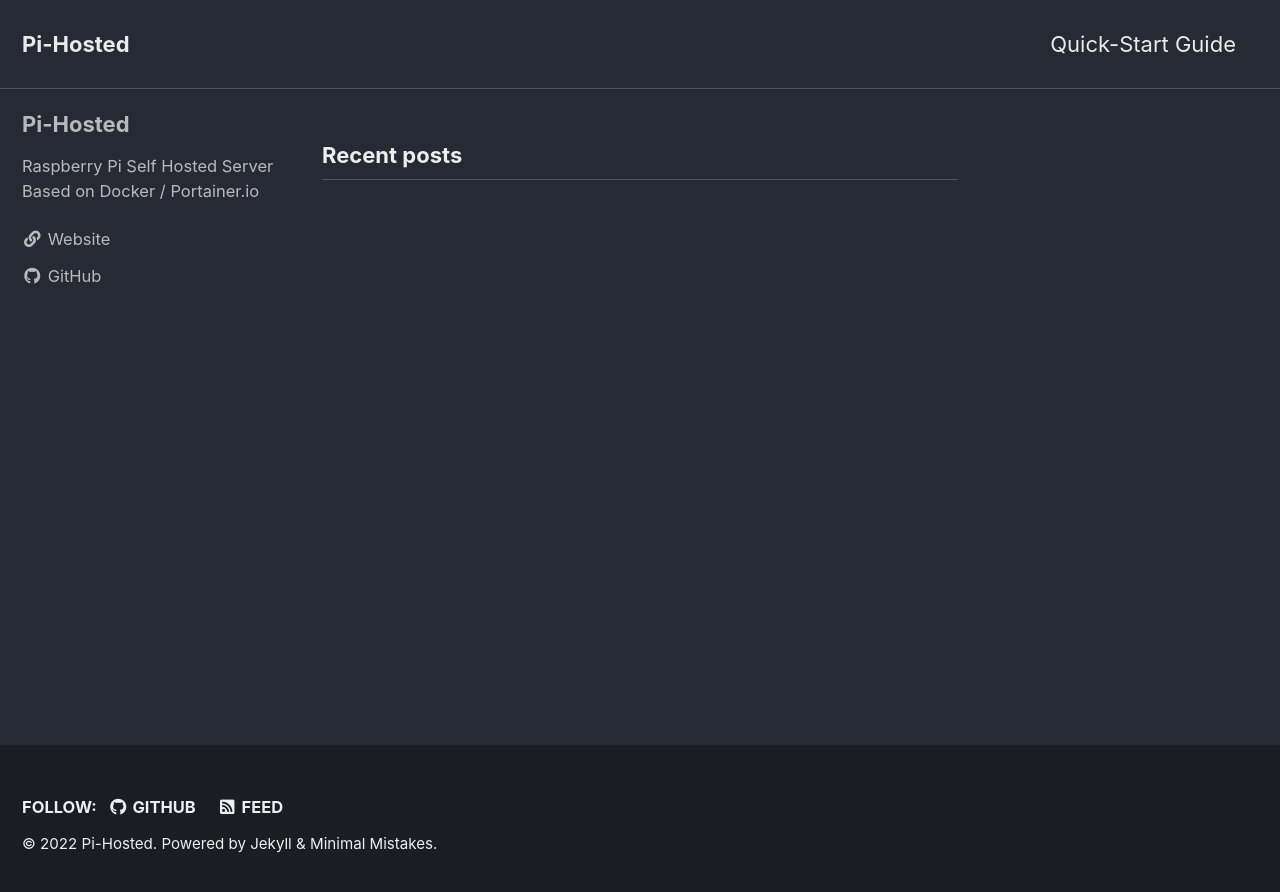
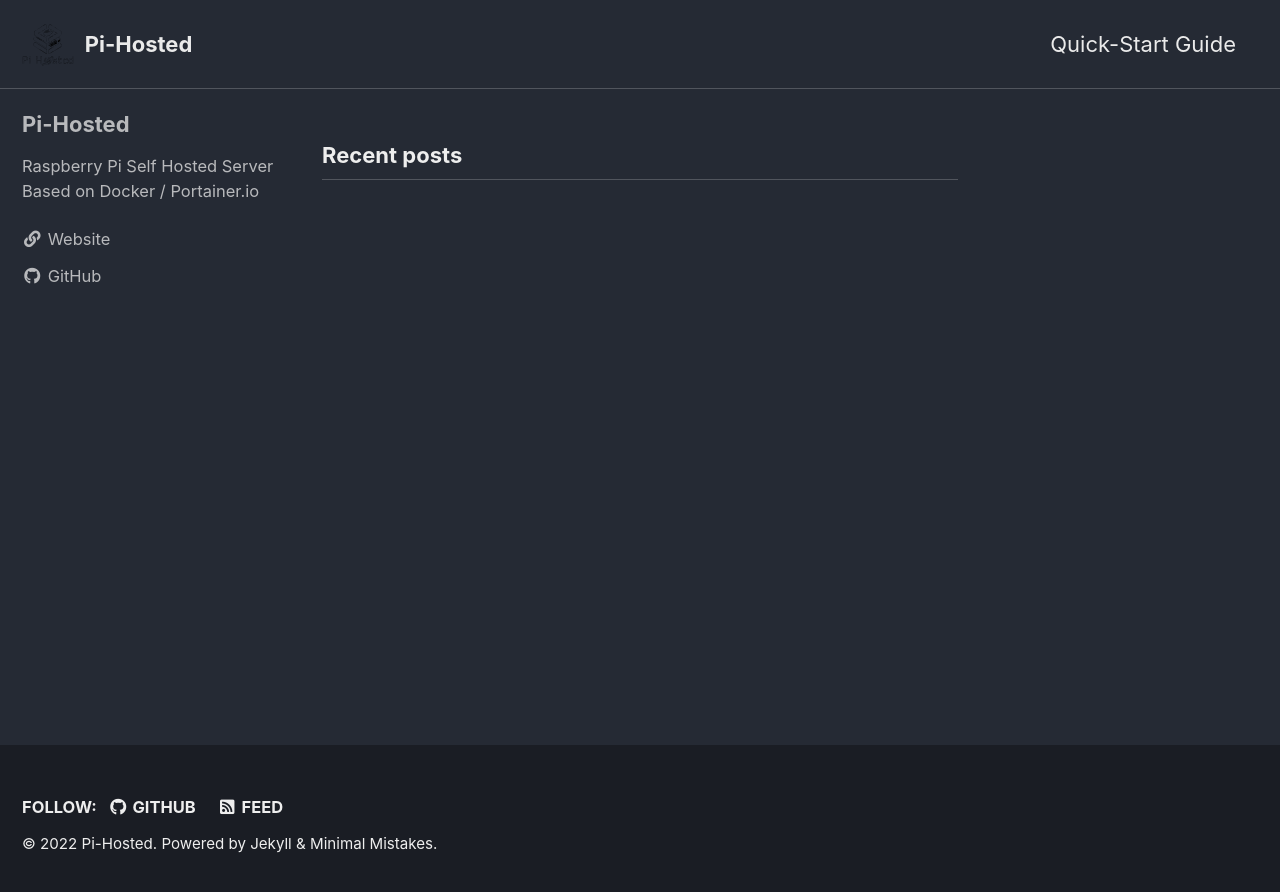
Before and after one commit to Griffen8280/webpagetest, a Jekyll site: the page built from index.html, in a window 1280 px wide. Shown: the top 892 px of the page. Built offline with Jekyll 4.4.1, drawn with Linux system fonts in a browser that asks for light colours; cached includes are drawn as plain includes; the list of posts is cut into pages by our own code.

Commit message:
Update _config.yml

```diff
--- a/_config.yml
+++ b/_config.yml
@@ -25,7 +25,7 @@ url                      : http://pi-hosted.com # the base hostname & protocol f
 baseurl                  : # the subpath of your site, e.g. "/blog"
 repository               : Griffen8280/webpagetest # GitHub username/repo-name e.g. "mmistakes/minimal-mistakes"
 teaser                   : # path of fallback teaser image, e.g. "/assets/images/500x300.png"
-logo                     : # path of logo image to display in the masthead, e.g. "/assets/images/88x88.png"
+logo                     : /assets/images/pi-hosted-logo.svg # path of logo image to display in the masthead, e.g. "/assets/images/88x88.png"
 masthead_title           : # overrides the website title displayed in the masthead, use " " for no title
 # breadcrumbs            : false # true, false (default)
 words_per_minute         : 200
```
